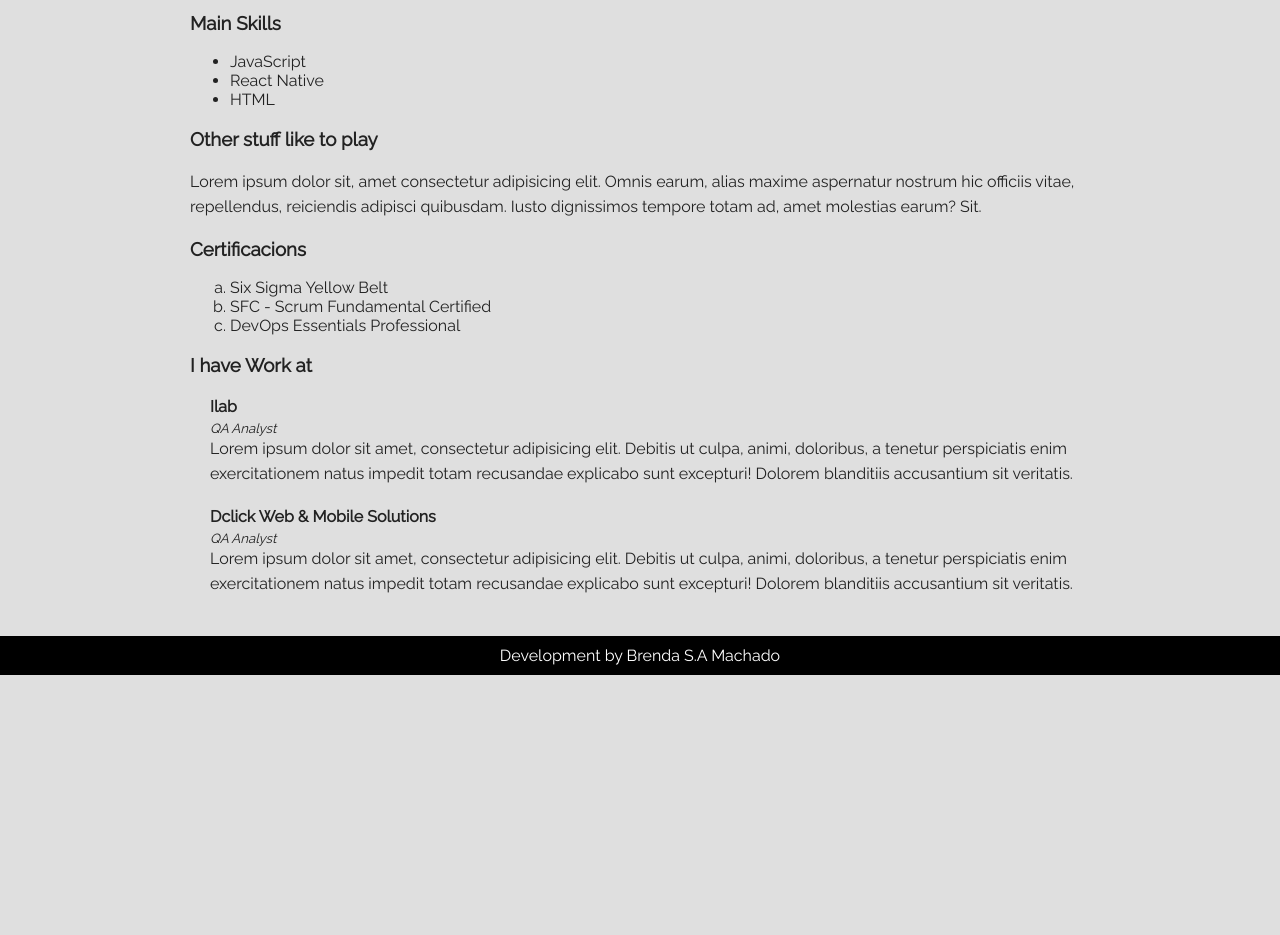
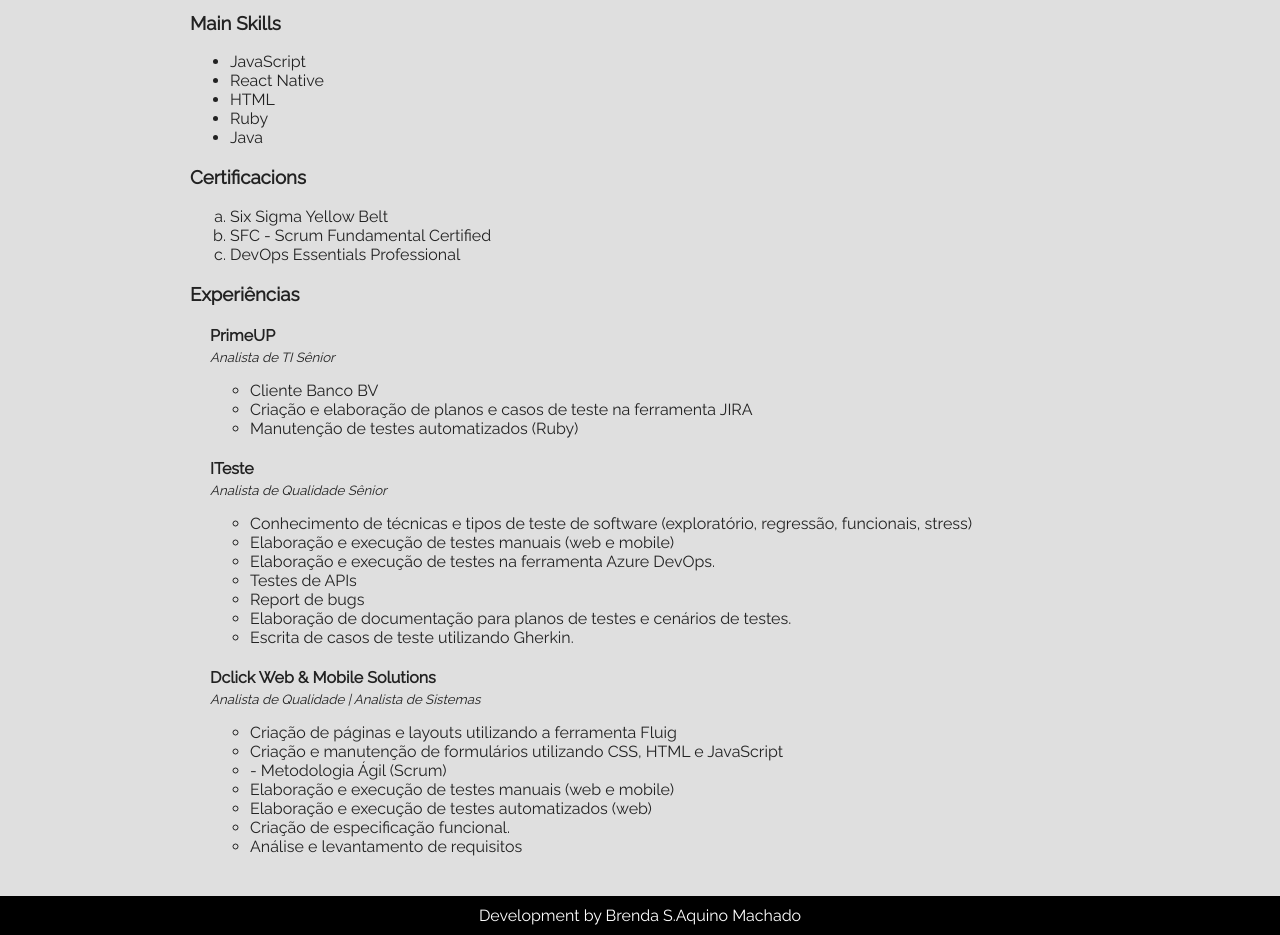
Before and after one commit to BrendaAquino/_Curso-Dev-Fullstack, a plain HTML site: page 2 CSS/aula12/index.html in a window 1280 px wide. Shown: the part 480-1415 px from the top of the page. Before the commit the page ends 1155 px from the top, so only its background shows below. Drawn offline with Linux system fonts and the light colour scheme.

Commit message:
atualizando o index.html

```diff
--- a/2 CSS/aula12/index.html
+++ b/2 CSS/aula12/index.html
@@ -16,8 +16,8 @@
          <div class="profile">
             <img src="Brenda.jpg" alt="Foto: Brenda Aquino" class="foto-principal">
 
-            <h1 id="titulo-principal">Brenda S.A Machado</h1>
-            <h2>Software Developer</h2>
+            <h1 id="titulo-principal">Brenda S. Aquino Machado</h1>
+            <h2> Quality Analyst | Software Developer</h2>
 
             <a href="https://www.linkedin.com/in/brenda-aquino/" target="_blank" class="social-links">
                 <img src="logo-linkedin.png" alt="Linkedin" class="social-icons">
@@ -40,13 +40,9 @@
             <li>JavaScript</li>
             <li>React Native</li>
             <li>HTML</li>
+            <li>Ruby</li>
+            <li>Java</li>
         </ul>
-
-        <h3>Other stuff like to play</h3>
-
-        <p>
-            Lorem ipsum dolor sit, amet consectetur adipisicing elit. Omnis earum, alias maxime aspernatur nostrum hic officiis vitae, repellendus, reiciendis adipisci quibusdam. Iusto dignissimos tempore totam ad, amet molestias earum? Sit.
-        </p>
 
         <h3>Certificacions</h3>
 
@@ -56,27 +52,49 @@
             <li>DevOps Essentials Professional</li>
         </ol>
 
-        <h3>I have Work at</h3>
+        <h3>Experiências</h3>
         <ul class="jobs-list">
             <li>
-               <h4>Ilab</h4>
-               <h5>QA Analyst</h5>
+               <h4>PrimeUP</h4>
+               <h5>Analista de TI Sênior</h3>
                <p>
-                   Lorem ipsum dolor sit amet, consectetur adipisicing elit. Debitis ut culpa, animi, doloribus, a tenetur perspiciatis enim exercitationem natus impedit totam recusandae explicabo sunt excepturi! Dolorem blanditiis accusantium sit veritatis.
+                   <ul>
+                       <li>Cliente Banco BV</li>
+                       <li>Criação e elaboração de planos e casos de teste na ferramenta JIRA</li>
+                       <li>Manutenção de testes automatizados (Ruby)</li>
+                   </ul>
                </p>
-            </li>
-
-            <li>
+               <h4>ITeste</h4>
+               <h5>Analista de Qualidade Sênior</h5>
+               <p>
+                    <ul>
+                        <li> Conhecimento de técnicas e tipos de teste de software (exploratório, regressão, funcionais, stress)</li>
+                        <li>Elaboração e execução de testes manuais (web e mobile)</li>
+                        <li>Elaboração e execução de testes na ferramenta Azure DevOps.</li>
+                        <li>Testes de APIs</li>
+                        <li>Report de bugs</li>
+                        <li>Elaboração de documentação para planos de testes e cenários de testes.</li>
+                        <li>Escrita de casos de teste utilizando Gherkin.</li>
+                    </ul>
+               </p>
                 <h4>Dclick Web & Mobile Solutions</h4>
-                <h5>QA Analyst</h5>
+                <h5>Analista de Qualidade | Analista de Sistemas</h5>
                 <p>
-                    Lorem ipsum dolor sit amet, consectetur adipisicing elit. Debitis ut culpa, animi, doloribus, a tenetur perspiciatis enim exercitationem natus impedit totam recusandae explicabo sunt excepturi! Dolorem blanditiis accusantium sit veritatis.
+                    <ul>
+                        <li>Criação de páginas e layouts utilizando a ferramenta Fluig</li>
+                        <li>Criação e manutenção de formulários utilizando CSS, HTML e JavaScript</li>
+                        <li>- Metodologia Ágil (Scrum)</li>
+                        <li>Elaboração e execução de testes manuais (web e mobile)</li>
+                        <li>Elaboração e execução de testes automatizados (web)</li>
+                        <li>Criação de especificação funcional.</li>
+                        <li>Análise e levantamento de requisitos</li>
+                    </ul>
                 </p>
              </li>
         </ul>
     </div>
 <div class="footer">
-    Development by Brenda S.A Machado
+    Development by Brenda S.Aquino Machado
 </div>
 </body>
 </html>
```
